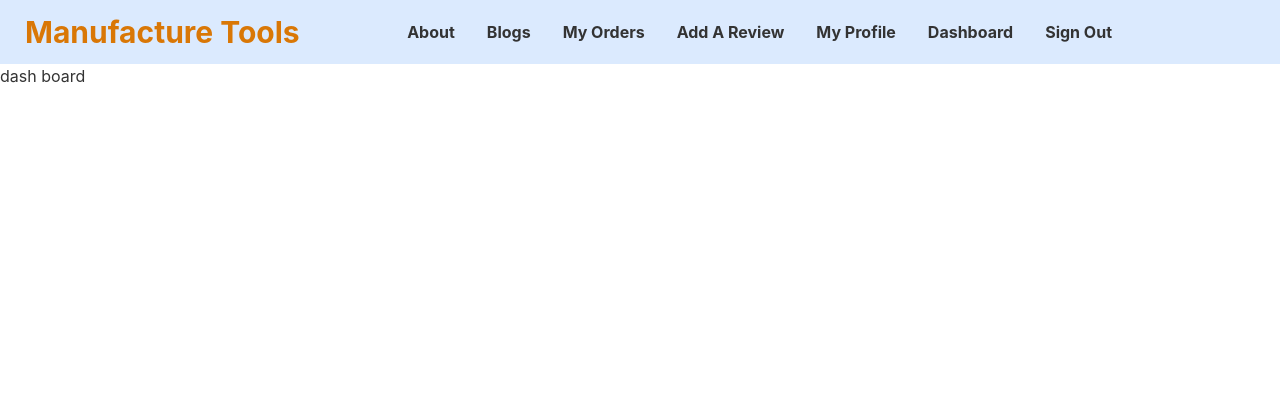
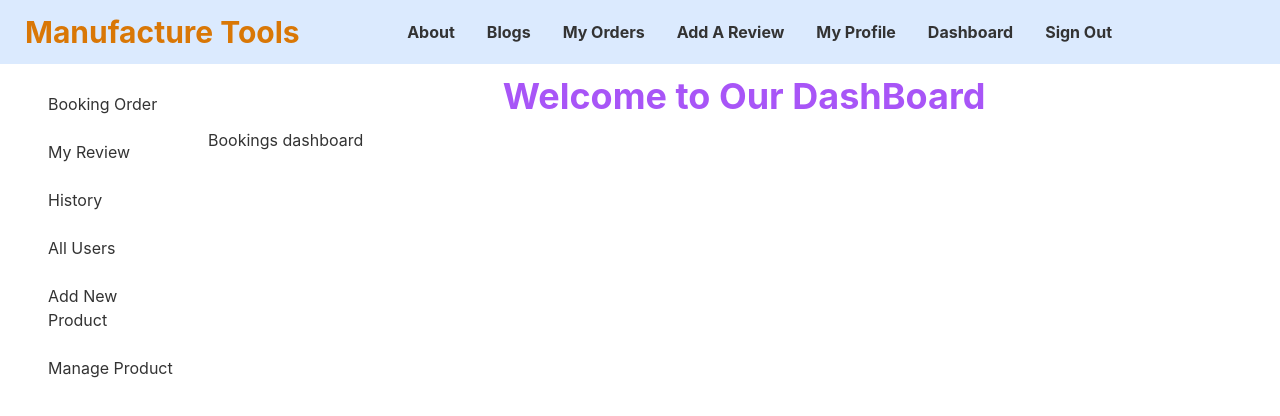
Before and after one commit to dipankar11137/manufacturer-website-client-side, a React (Create React App) app: page /dashboard in a window 1280 px wide. Shown: the top 416 px of the page. Built offline with nearby package versions, Linux system fonts and the light colour scheme; no server answers; sample sign-in values are in the browser's storage.

Commit message:
dashboard start

```diff
--- a/src/App.js
+++ b/src/App.js
@@ -4,8 +4,14 @@ import Login from './Login/Login';
 import RequireAuth from './Login/RequireAuth';
 import SignUp from './Login/SignUp';
 import AddAReview from './Pages/AddAReview/AddAReview';
+import AddNewProduct from './Pages/Dashboard/AddNewProduct';
+import AllUser from './Pages/Dashboard/AllUser';
 import Booking from './Pages/Dashboard/Booking';
+import Bookings from './Pages/Dashboard/Bookings';
 import Dashboard from './Pages/Dashboard/Dashboard';
+import History from './Pages/Dashboard/History';
+import ManageProduct from './Pages/Dashboard/ManageProduct';
+import MyReview from './Pages/Dashboard/MyReview';
 import Home from './Pages/Home/Home';
 import ShowAllCameraProducts from './Pages/Home/ShowAllCameraProducts';
 import ShowAllLaptopProducts from './Pages/Home/ShowAllLaptopProducts';
@@ -47,6 +53,12 @@ function App() {
         }></Route>
 
         <Route path='/dashboard' element={<RequireAuth><Dashboard /></RequireAuth>}>
+          <Route index element={<Bookings />} />
+          <Route path='review' element={<MyReview />} />
+          <Route path='history' element={<History />} />
+          <Route path='users' element={<AllUser />} />
+          <Route path='addNewProduct' element={<AddNewProduct />} />
+          <Route path='manageProduct' element={<ManageProduct />} />
 
         </Route>
 
--- /dev/null
+++ b/src/Pages/Dashboard/AddNewProduct.js
@@ -0,0 +1,11 @@
+import React from 'react';
+
+const AddNewProduct = () => {
+    return (
+        <div>
+            <h1>Add new Product</h1>
+        </div>
+    );
+};
+
+export default AddNewProduct;
--- /dev/null
+++ b/src/Pages/Dashboard/AllUser.js
@@ -0,0 +1,11 @@
+import React from 'react';
+
+const AllUser = () => {
+    return (
+        <div>
+            <h1>All user</h1>
+        </div>
+    );
+};
+
+export default AllUser;
--- /dev/null
+++ b/src/Pages/Dashboard/Bookings.js
@@ -0,0 +1,11 @@
+import React from 'react';
+
+const Bookings = () => {
+    return (
+        <div>
+            <h1>Bookings dashboard</h1>
+        </div>
+    );
+};
+
+export default Bookings;
--- a/src/Pages/Dashboard/Dashboard.js
+++ b/src/Pages/Dashboard/Dashboard.js
@@ -1,9 +1,38 @@
 import React from 'react';
+import { useAuthState } from 'react-firebase-hooks/auth';
+import { Link, Outlet } from 'react-router-dom';
+import auth from '../../firebase.init';
 
 const Dashboard = () => {
+    const [user] = useAuthState(auth);
+
     return (
         <div>
-            <h1>dash board</h1>
+            <div>
+                <div class="drawer drawer-mobile">
+                    <input id="dashboard-sidebar" type="checkbox" class="drawer-toggle" />
+                    <div class="drawer-content ">
+                        <h2 className='text-4xl text-purple-500 font-bold text-center my-3'>Welcome to Our DashBoard</h2>
+                        <Outlet></Outlet>
+                    </div>
+                    <div class="drawer-side ml-4">
+                        <label for="dashboard-sidebar" class="drawer-overlay"></label>
+                        <ul class="menu p-4 overflow-y-auto w-48 bg-base-100 text-base-content">
+                            {/* <!-- Sidebar content here --> */}
+                            <li><Link to="/dashboard">Booking Order</Link></li>
+                            <li><Link to="/dashboard/review">My Review</Link></li>
+                            <li><Link to="/dashboard/history">History</Link></li>
+                            {/* <li><Link to="/dashboard/users">All Users</Link></li> */}
+                            <>
+                                <li><Link to="/dashboard/users">All Users</Link></li>
+                                <li><Link to="/dashboard/addNewProduct">Add New Product</Link></li>
+                                <li><Link to="/dashboard/manageProduct">Manage Product</Link></li>
+                            </>
+                        </ul>
+
+                    </div>
+                </div>
+            </div>
         </div>
     );
 };
--- /dev/null
+++ b/src/Pages/Dashboard/History.js
@@ -0,0 +1,11 @@
+import React from 'react';
+
+const History = () => {
+    return (
+        <div>
+            <h1>History</h1>
+        </div>
+    );
+};
+
+export default History;
--- /dev/null
+++ b/src/Pages/Dashboard/ManageProduct.js
@@ -0,0 +1,11 @@
+import React from 'react';
+
+const ManageProduct = () => {
+    return (
+        <div>
+            <h1>Manage products</h1>
+        </div>
+    );
+};
+
+export default ManageProduct;
--- /dev/null
+++ b/src/Pages/Dashboard/MyReview.js
@@ -0,0 +1,11 @@
+import React from 'react';
+
+const MyReview = () => {
+    return (
+        <div>
+            <h1>My review</h1>
+        </div>
+    );
+};
+
+export default MyReview;
```
